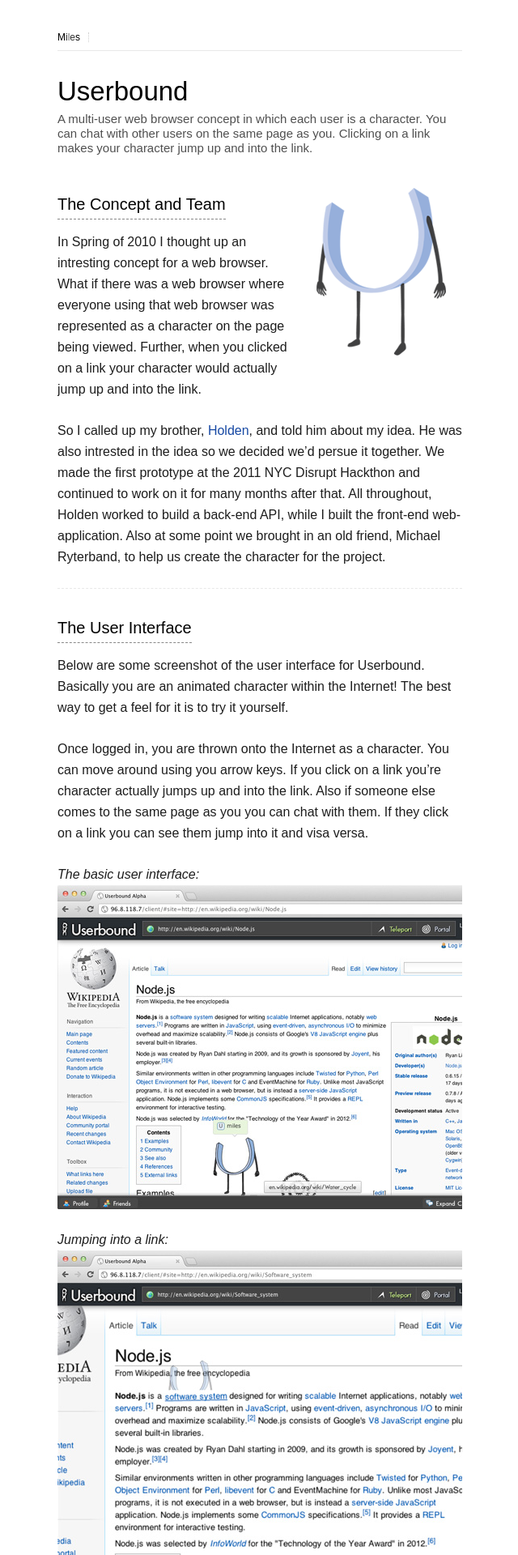
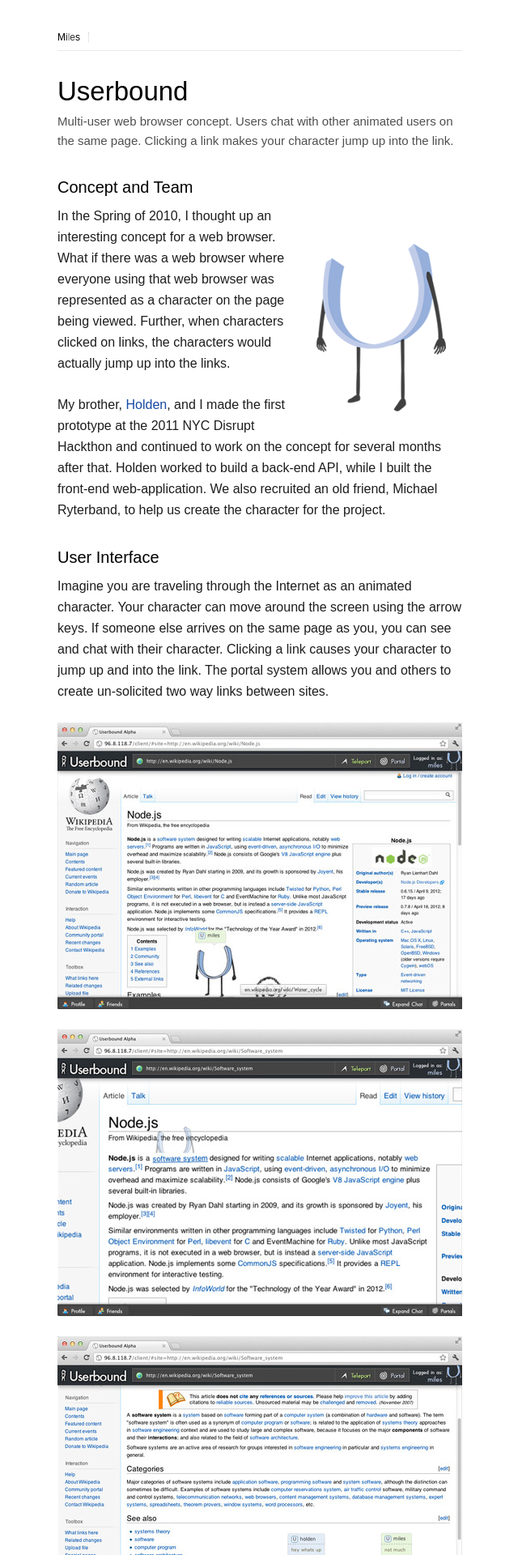
Before and after one commit to mil/userbound.com-jekyll, a Jekyll site: the page built from projects/userbound/index.md, in a window 1280 px wide. Shown: the top 1920 px of the page at 81% size, without its empty margins (319-959 px from the left). Built offline with Jekyll 4.4.1, drawn with Linux system fonts in a browser that asks for light colours; some of the changed text lies outside the part shown.

Commit message:
cleaning up the project pages

```diff
--- a/projects/userbound/index.md
+++ b/projects/userbound/index.md
@@ -1,50 +1,31 @@
 ---
 layout: project_entry
 title: Userbound
-description: A multi-user web browser concept in which each user is a character. You can chat with other users on the same page as you. Clicking on a link makes your character jump up and into the link.
+description: Multi-user web browser concept. Users chat with other animated users on the same page. Clicking a link makes your character jump up into the link.
 ---
-### The Concept and Team
-<div style="float: right; padding: 20px"><img alt="The Character" src="/images/userbound-character.png"/></div>
-In Spring of 2010 I thought up an intresting concept for a web browser. What if there was a web browser where everyone using that web browser was represented as a character on the page being viewed. Further, when you clicked on a link your character would actually jump up and into the link.
+### Concept and Team
+<div class='ub-character'><img alt="The Character" src="/images/userbound-character.png"/></div>
+In the Spring of 2010, I thought up an interesting concept for a web browser. What if there was a web browser where everyone using that web browser was represented as a character on the page being viewed. Further, when characters clicked on links, the characters would actually jump up into the links.
 
-So I called up my brother, [Holden](https://github.com/hs89), and told him about my idea. He was also intrested in the idea so we decided we'd persue it together. We made the first prototype at the 2011 NYC Disrupt Hackthon and continued to work on it for many months after that. All throughout, Holden worked to build a back-end API, while I built the front-end web-application. Also at some point we brought in an old friend, Michael Ryterband, to help us create the character for the project.
+My brother, [Holden](https://github.com/hs89), and I made the first prototype at the 2011 NYC Disrupt Hackthon and continued to work on the concept for several months after that. Holden worked to build a back-end API, while I built the front-end web-application. We also recruited an old friend, Michael Ryterband, to help us create the character for the project.
 
-<hr class="dotted" />
+### User Interface
+Imagine you are traveling through the Internet as an animated character. Your character can  move around the screen using the arrow keys.  If someone else arrives on the same page as you, you can see and chat with their character.  Clicking a link causes your character to jump up and into the link.  The portal system allows you and others to create un-solicited two way links between sites.
 
-### The User Interface
-Below are some screenshot of the user interface for Userbound. Basically you are an animated character within the Internet! The best way to get a feel for it is to try it yourself.
-
-Once logged in, you are thrown onto the Internet as a character. You can move around using you arrow keys.  If you click on a link you're character actually jumps up and into the link. Also if someone else comes to the same page as you you can chat with them. If they click on a link you can see them jump into it and visa versa.
-
-*The basic user interface:*
 <a href="/images/userbound-shot-a.png"><img alt="Userbound Interface" src="/images/userbound-shot-a-thumb.jpg" /></a>
 
-*Jumping into a link:*
 <a href="/images/userbound-shot-b.png"><img alt="Link Jump in the Userbound Interface" src="/images/userbound-shot-b-thumb.jpg" /></a>
 
-*Chatting with another user:*
 <a href="/images/userbound-shot-c.png"><img alt="Chatting with Another User in the Userbound Interface" src="/images/userbound-shot-c-thumb.jpg" /></a>
 
-There is also a minimal friends system so that you can chat with friends on different pages and teleport to friends' locations. Additionally we have a portal system (can be seen in first screenshot) which allows you to create two way links between sites within Userbound.
 
-<hr class="dotted" />
 
 ### Technical Details
-On the back-end Holden did used Node.JS. Socket.IO was used for communication with the client and Redis was used for our database.
+We used a JS stack.  Holden used Node.JS for the server with Redis as the back-end.  Socket.IO was used for communication between the server and client.  For the front-end application, I used Require.JS, Raphael.JS, Socket.IO, and JQuery. Require.JS allowed me to separate different functionality / pieces of the application into modules. I used Raphel.JS to animate the characters' movement.
 
-For the web application I used Require.JS, Raphael.JS, Socket.IO, and JQuery. Require.JS allowed me to seperate different functionality / pieces of the application into modules. Raphel.JS was used for the characters animation and movement. And of course JQuery was used for user-interaction.
+I needed a way to allow natural transitioning between page to page for 'site jumps'. From the start I knew that cross-domain issues would be a problem. I was trying to build a browser inside a browser. An iframe was a start, but I needed a way to detect activity *within* the iframe as well (i.e. to determine when a user clicked a link) to show user-jumps between other clients.  Being built as a web-app, my solution to cross-domain issues was [YQL](http://developer.yahoo.com/yql/). YQL is a service provided by Yahoo which lets you query hosts with SQL-like syntax. I made an Open Data Table to pass through whatever content YQL fetched - giving me the HTML to inject back into the iframe. Complications ensued. What about stylesheets, javascript, and site resources. I crafted up some regex to handle edge-cases.  YQL ultimately turned out to be a less-than-ideal solution. I made the mistake of building a browser within a browser. As effect, the only way to get around cross-domain issues was a proxy server.
 
-The way I actually got the content into the page to allow for transitioning from page to page (sitejumps) was intresting. From the start I knew that Cross-Domain Security would be a problem. Basically what I needed was a way to inject some Javascript into the loaded iFrame in order to determine when a user clicked a link (so that other clients could see the character jump in).
+### Future of Userbound?
+My brother and I put in a lot of free time building the concept out. It was a great learning experience figuring out the technical implementation. I wound up learning a great deal about Javascript, modularity (working with Require.JS), Geometry (SVG spec and Raphael.JS), and overall how to manage a larger-sized codebase.  We managed the whole thing on SVN and had over 300 commits pushed total in the end.  There are a million and a half thing I would have done differently in making it if I knew then what I know now. So goes the learning process.
 
-My solution to the Cross-Domain issue was [YQL](http://develop.yahoo.com/yql). YQL is a service provided by Yahoo which lets you query the Internet with SQL-like syntax. I made an Open Data Table to just pass through whatever content YQL fetched - thus giving me the HTML to inject back into the iFrame. However, complications ensued. What about stylesheets, javascript, and site resouces. I wipped up some regex to handle this. It didn't work 100% of the time but it was pretty damn good.
-
-YQL as a solution was less than ideal but it was functional. Further the only other way to get around the Cross-Domain issue would be a proxy server, but essentially that was what YQL was already doing for us. So why bother?
-
-<hr class="dotted" />
-
-### The Future of Userbound?
-My brother and I spent over half a year working on Userbound in free time. It was an incredibly intresting idea and we both learned a ton implementing it. I wound up learning a great deal about Javascript, modularity (working with Require.JS), Geometry (SVG spec and Raphael.JS), and overall how to manage a large scale project.  We managed the whole thing on SVN and had over 300 commits total by the end.  There are a million a a half thing I would have done differently in making it if I knew then what I know now. But then again, is that not the learning process?
-
-We thought about maybe launching a Userbound Beta, however we decided against it as the way it was set up would not scale. Also it was buggy with quite a few sites due to the YQL piping method I used.
-
-I did wind up using the name Userbound for this site itself in memory of Userbound.
+We thought about launching a Userbound Beta, however decided against it.. as the way the front-end was done, it would not scale. Alas, YQL as a proxy method was buggy and it was ultimately a mistake to build a browser within a browser.  I did however use the name Userbound for this site itself.. in memory of Userbound.
```
Also changed, not shown: _includes/style/css/style.css (+13 -9 lines), projects/keyboard-tiler/index.md (+8 -17 lines), images/userbound-shot-a-thumb.jpg, images/userbound-shot-b-thumb.jpg, images/userbound-shot-c-thumb.jpg.
